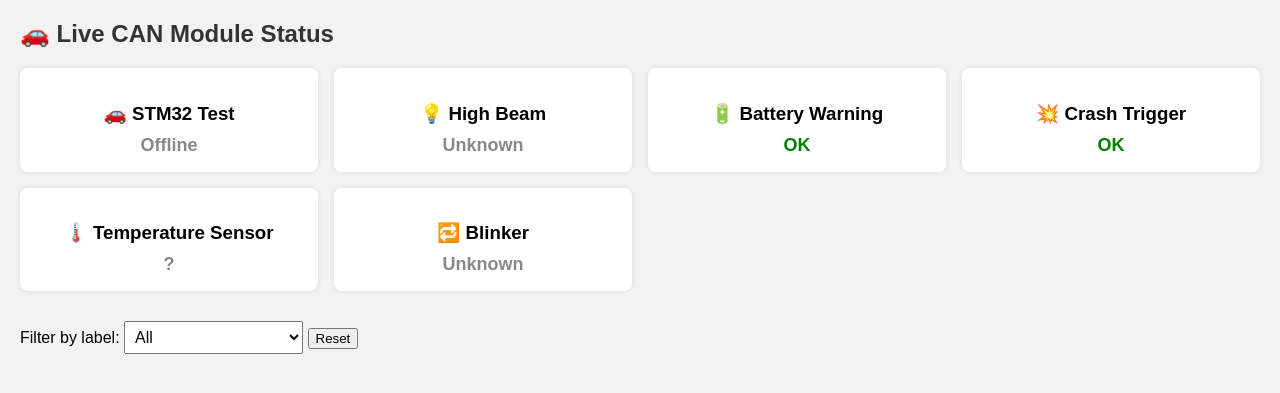
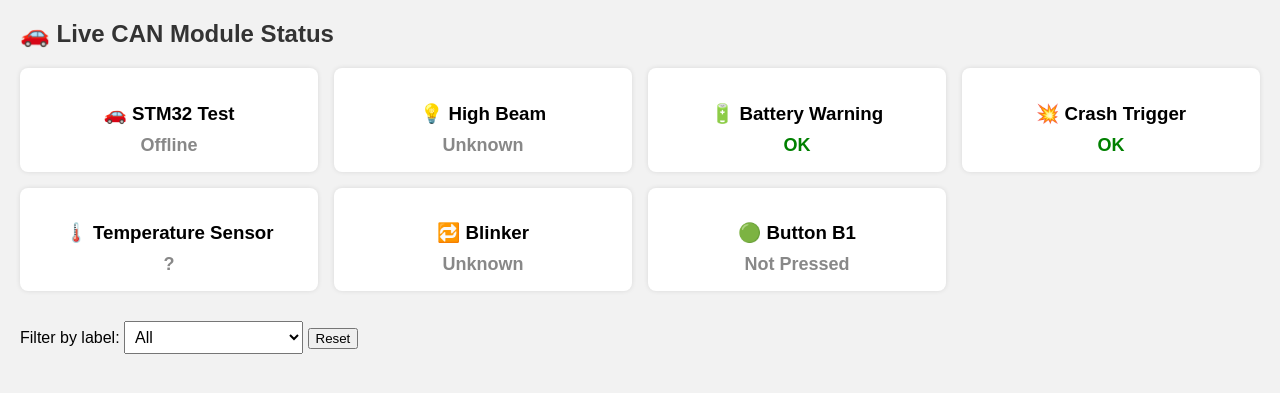
Before and after one commit to brodenn/canbus_project, a Flask app: page / in a window 1280 px wide. Shown: the top 393 px of the page. Run offline with Flask 3, Linux system fonts and the light colour scheme; data that the repository does not hold is empty.

Commit message:
Add Button B1 support and improve CAN message handling

```diff
--- a/pi_can_dashboard/app.py
+++ b/pi_can_dashboard/app.py
@@ -15,7 +15,8 @@ ID_LABELS = {
     "0x120": "Battery Warning",
     "0x130": "Crash Trigger",
     "0x140": "Temperature Sensor",
-    "0x150": "Blinker"
+    "0x150": "Blinker",
+    "0x160": "Button B1 Pressed"  # ✅ NEW ENTRY
 }
 
 # Ensure logs folder exists
@@ -31,10 +32,15 @@ if not os.path.exists(LOG_PATH):
 def log_to_csv(msg):
     with open(LOG_PATH, "a", newline='') as f:
         writer = csv.writer(f)
-        writer.writerow([msg["timestamp"], msg["id"], ID_LABELS.get(msg["id"], "Unknown"), msg["data"]])
+        writer.writerow([
+            msg["timestamp"],
+            msg["id"],
+            ID_LABELS.get(msg["id"], "Unknown"),
+            msg["data"]
+        ])
 
 def can_listener():
-    bus = can.interface.Bus(channel='can0', bustype='socketcan')
+    bus = can.interface.Bus(channel='can0', interface='socketcan')  # Updated interface param
     while True:
         msg = bus.recv()
         entry = {
--- a/pi_can_dashboard/templates/index.html
+++ b/pi_can_dashboard/templates/index.html
@@ -29,6 +29,7 @@
     .Crash { background-color: #dc3545; }
     .Temp { background-color: #17a2b8; }
     .Blinker { background-color: #6f42c1; }
+    .B1 { background-color: #28a745; }
     .Unknown { background-color: #aaa; }
 
     #filter {
@@ -103,6 +104,7 @@
     <option value="Crash Trigger">Crash Trigger</option>
     <option value="Temperature Sensor">Temperature Sensor</option>
     <option value="Blinker">Blinker</option>
+    <option value="Button B1">Button B1</option>
   </select>
   <button onclick="resetFilter()">Reset</button>
 
@@ -157,6 +159,7 @@
       if (label.includes("Crash")) return "Crash";
       if (label.includes("Temperature")) return "Temp";
       if (label.includes("Blinker")) return "Blinker";
+      if (label.includes("Button B1")) return "B1";
       return "Unknown";
     }
 
@@ -174,7 +177,8 @@
         "Battery Warning": { icon: "🔋", status: "OK", class: "green" },
         "Crash Trigger": { icon: "💥", status: "OK", class: "green" },
         "Temperature Sensor": { icon: "🌡️", status: "?", class: "gray" },
-        "Blinker": { icon: "🔁", status: "Unknown", class: "gray" }
+        "Blinker": { icon: "🔁", status: "Unknown", class: "gray" },
+        "Button B1": { icon: "🟢", status: "Not Pressed", class: "gray" }
       };
 
       data.forEach(msg => {
@@ -185,27 +189,25 @@
         if (label === "STM32 Test") {
           tiles[label].status = t < 3 ? "✅ Alive" : "❌ Offline";
           tiles[label].class = t < 3 ? "green" : "red";
-        }
-        if (label === "High Beam") {
+        } else if (label === "High Beam") {
           tiles[label].status = msg.data === "01" ? "ON" : "OFF";
           tiles[label].class = msg.data === "01" ? "blue" : "gray";
-        }
-        if (label === "Battery Warning") {
+        } else if (label === "Battery Warning") {
           tiles[label].status = "⚠️ LOW";
           tiles[label].class = "orange";
-        }
-        if (label === "Crash Trigger") {
+        } else if (label === "Crash Trigger") {
           tiles[label].status = "🔴 CRASH!";
           tiles[label].class = "red";
-        }
-        if (label === "Temperature Sensor") {
+        } else if (label === "Temperature Sensor") {
           const temp = hexToTemperature(msg.data);
           tiles[label].status = `${temp} °C`;
           tiles[label].class = "blue";
-        }
-        if (label === "Blinker") {
+        } else if (label === "Blinker") {
           tiles[label].status = msg.data === "01" ? "➡️ RIGHT" : "⬅️ LEFT";
           tiles[label].class = "blue";
+        } else if (label === "Button B1") {
+          tiles[label].status = msg.data === "01" ? "PRESSED" : "Released";
+          tiles[label].class = msg.data === "01" ? "green" : "gray";
         }
       });
 
```
Also changed, not shown: 1 other file.
